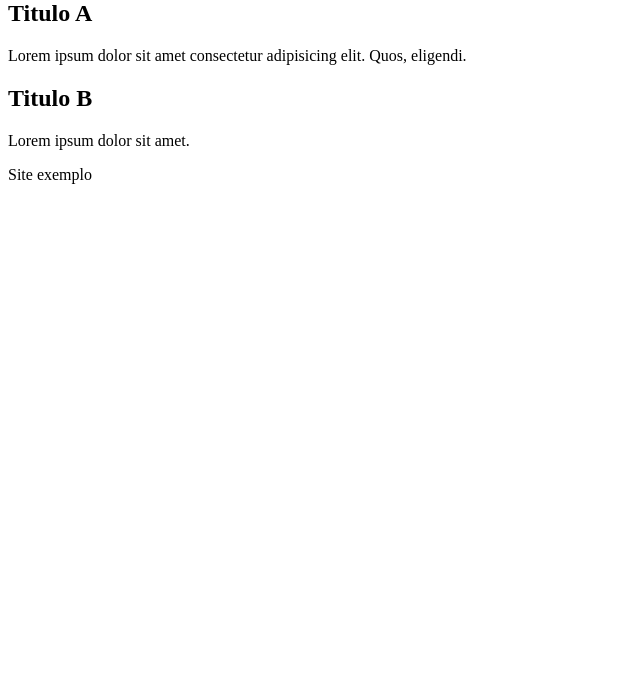
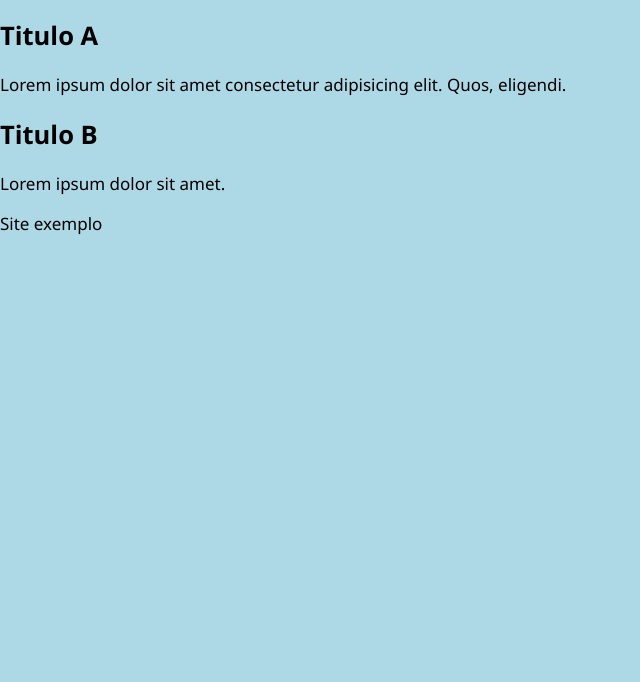
Before and after one commit to DR4CH3N/exemplo-branches, a plain HTML site: page index.html in a window 1280 px wide. Shown: the part 118-800 px from the top of the page, without its empty margins (0-640 px from the left). Drawn offline with Linux system fonts and the light colour scheme.

Commit message:
criação do CSS
definição das regras utilitarias

```diff
--- /dev/null
+++ b/estilo.css
@@ -0,0 +1,12 @@
+*, *::after, *::before {
+    box-sizing: border-box;
+}
+html {
+    font-size: 17px;
+}
+body {
+    font-family: 'Segoe UI', Tahoma, Geneva, Verdana, sans-serif;
+    background-color: lightblue;
+    margin: 0;
+    padding: 0;
+}
--- a/index.html
+++ b/index.html
@@ -4,6 +4,7 @@
     <meta charset="UTF-8">
     <meta http-equiv="X-UA-Compatible" content="IE=edge">
     <meta name="viewport" content="width=device-width, initial-scale=1.0">
+    <link rel="stylesheet" href="estilo.css">
     <title>Site</title>
 </head>
 <body>
```
